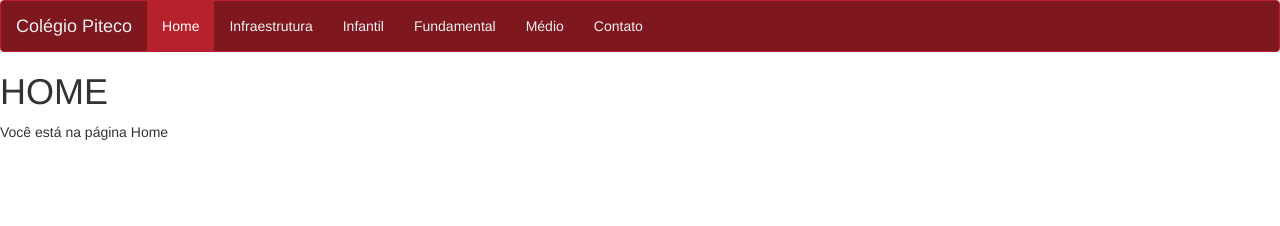
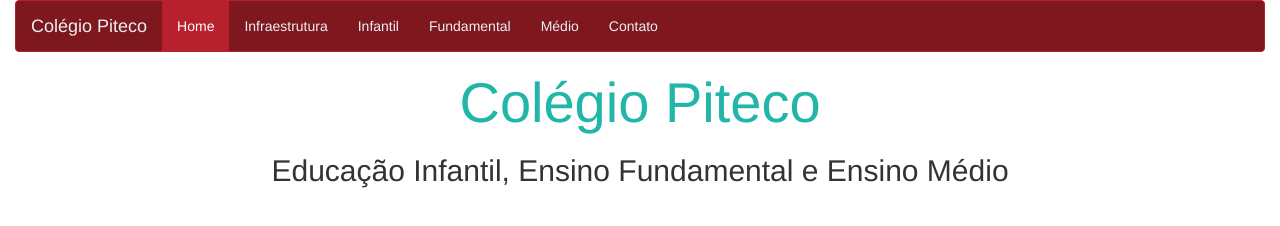
Before and after one commit to MatheusThaisProjects/ColegioPiteco, a plain HTML site: page web/index.html in a window 1280 px wide. Drawn offline with nearby package versions, Linux system fonts and the light colour scheme.

Commit message:
updated version with comments

```diff
--- a/web/home-description.html
+++ b/web/home-description.html
@@ -1,5 +1,9 @@
 <!-- Descricao da pagina Home -->
-<div>
-  <h1>HOME</h1>
-  <p>Você está na página Home</p>
-</div>
+<section>
+	<span>
+		<h1 class="big-font text-center">Colégio Piteco</h1>
+	</span>
+	<span>
+		<h2 class="text-center">Educação Infantil, Ensino Fundamental e Ensino Médio</h2>
+	</span>
+</section>
--- a/web/index.html
+++ b/web/index.html
@@ -11,7 +11,7 @@
 </head>
 <body>
 	<!-- Menu Container -->
-	<div>
+	<div class="container-fluid">
 		<menu-tabs></menu-tabs>
 	</div>
     <script src="https://code.jquery.com/jquery-3.1.0.min.js"></script>
--- a/web/menu-tabs.html
+++ b/web/menu-tabs.html
@@ -34,7 +34,8 @@
 			</div>
 		</div>
 	</nav>
-
+</section>
+<section>
 	<!-- Páginas inseridas abaixo do menu -->
 	<div>
 		<home-description ng-show="tab.isSet(1)"></home-description>
--- a/web/override-css.css
+++ b/web/override-css.css
@@ -67,3 +67,8 @@
     background-color: #b6212d;
   }
 }
+
+.big-font{
+  font-size: 4em;
+  color: #21B6A8;
+}
```
Also changed, not shown: web/img/home.jpg (added).
